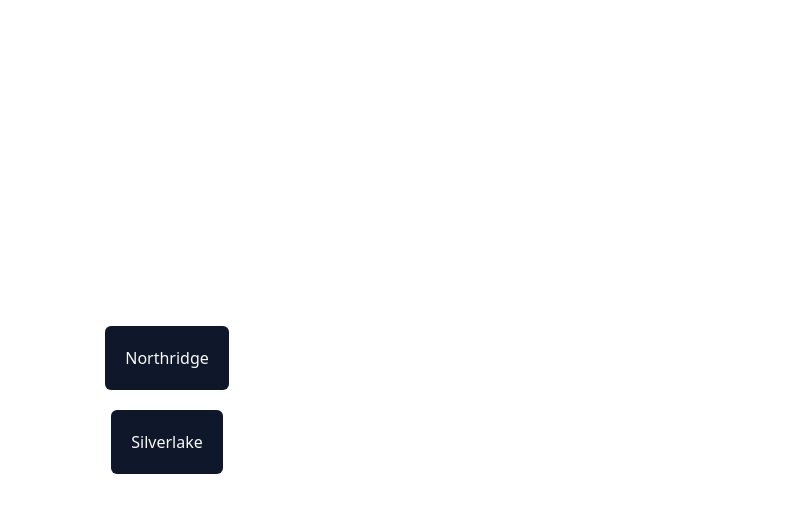
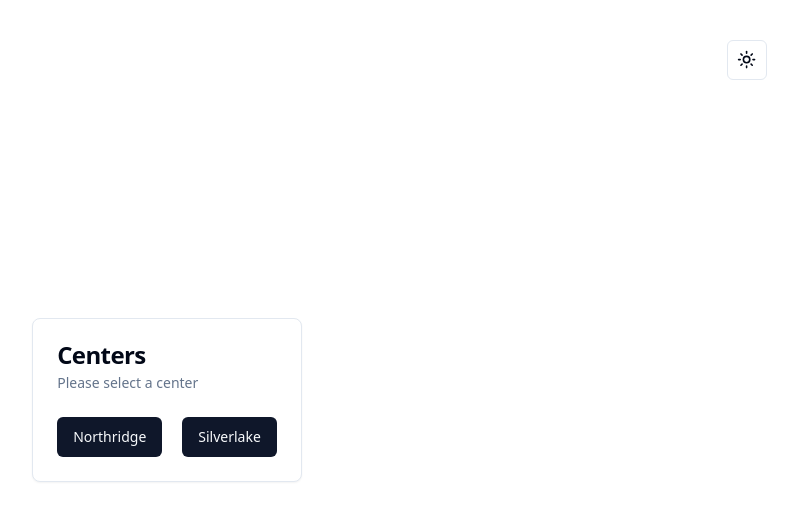
Before and after one commit to kzolt/checkin, a Next.js app: page / in a window 1280 px wide. Shown: the top 520 px of the page, without its empty margins (473-1271 px from the left). Built offline with nearby package versions, Linux system fonts and the light colour scheme.

Commit message:
NextTop Loader, Cards, & Theme Switcher

```diff
--- a/package.json
+++ b/package.json
@@ -32,6 +32,7 @@
     "lucide-react": "^0.400.0",
     "next": "^14.2.1",
     "next-themes": "^0.3.0",
+    "nextjs-toploader": "^1.6.12",
     "postgres": "^3.4.4",
     "react": "^18.3.0",
     "react-dom": "^18.3.0",
--- a/src/app/layout.tsx
+++ b/src/app/layout.tsx
@@ -1,7 +1,11 @@
 import '~/styles/globals.css'
 
 import { GeistSans } from 'geist/font/sans'
+import NextTopLoader from 'nextjs-toploader'
+
 import { ThemeProvider } from '~/components/ui/theme-provider'
+import { ModeToggle } from '~/components/ui/theme-switcher'
+
 import { Toaster } from '~/components/ui/sonner'
 
 export const metadata = {
@@ -20,7 +24,11 @@ export default function RootLayout({ children }: { children: React.ReactNode })
                     enableSystem
                     disableTransitionOnChange
                 >
+                    <NextTopLoader />
                     {children}
+                    <div className="absolute right-0 top-0 m-10">
+                        <ModeToggle />
+                    </div>
                     <Toaster position="bottom-right" richColors />
                 </ThemeProvider>
             </body>
--- a/src/app/page.tsx
+++ b/src/app/page.tsx
@@ -1,20 +1,35 @@
 import Link from 'next/link'
+import {
+    Card,
+    CardContent,
+    CardHeader,
+    CardTitle,
+    CardDescription
+} from '~/components/ui/card'
 
 export default function MainPage() {
     return (
-        <main className="flex h-screen w-screen flex-col items-center justify-center gap-5">
+        <main className="flex h-screen w-screen flex-row items-center justify-center gap-5">
+            <Card>
+                <CardHeader>
+                    <CardTitle>Centers</CardTitle>
+                    <CardDescription>Please select a center</CardDescription>
+                </CardHeader>
+                <CardContent className="flex flex-row gap-5">
                     <Link
                         href="/northridge"
-                className="flex flex-row items-center justify-center rounded-md bg-primary p-5 text-primary-foreground"
+                        className="inline-flex h-10 items-center justify-center whitespace-nowrap rounded-md bg-primary px-4 py-2 text-sm font-medium text-primary-foreground ring-offset-background transition-colors hover:bg-primary/90 focus-visible:outline-none focus-visible:ring-2 focus-visible:ring-ring focus-visible:ring-offset-2 disabled:pointer-events-none disabled:opacity-50"
                     >
                         Northridge
                     </Link>
                     <Link
                         href="/silverlake"
-                className="flex flex-row items-center justify-center rounded-md bg-primary p-5 text-primary-foreground"
+                        className="inline-flex h-10 items-center justify-center whitespace-nowrap rounded-md bg-primary px-4 py-2 text-sm font-medium text-primary-foreground ring-offset-background transition-colors hover:bg-primary/90 focus-visible:outline-none focus-visible:ring-2 focus-visible:ring-ring focus-visible:ring-offset-2 disabled:pointer-events-none disabled:opacity-50"
                     >
                         Silverlake
                     </Link>
+                </CardContent>
+            </Card>
         </main>
     )
 }
--- /dev/null
+++ b/src/components/ui/card.tsx
@@ -0,0 +1,79 @@
+import * as React from "react"
+
+import { cn } from "~/lib/utils"
+
+const Card = React.forwardRef<
+  HTMLDivElement,
+  React.HTMLAttributes<HTMLDivElement>
+>(({ className, ...props }, ref) => (
+  <div
+    ref={ref}
+    className={cn(
+      "rounded-lg border bg-card text-card-foreground shadow-sm",
+      className
+    )}
+    {...props}
+  />
+))
+Card.displayName = "Card"
+
+const CardHeader = React.forwardRef<
+  HTMLDivElement,
+  React.HTMLAttributes<HTMLDivElement>
+>(({ className, ...props }, ref) => (
+  <div
+    ref={ref}
+    className={cn("flex flex-col space-y-1.5 p-6", className)}
+    {...props}
+  />
+))
+CardHeader.displayName = "CardHeader"
+
+const CardTitle = React.forwardRef<
+  HTMLParagraphElement,
+  React.HTMLAttributes<HTMLHeadingElement>
+>(({ className, ...props }, ref) => (
+  <h3
+    ref={ref}
+    className={cn(
+      "text-2xl font-semibold leading-none tracking-tight",
+      className
+    )}
+    {...props}
+  />
+))
+CardTitle.displayName = "CardTitle"
+
+const CardDescription = React.forwardRef<
+  HTMLParagraphElement,
+  React.HTMLAttributes<HTMLParagraphElement>
+>(({ className, ...props }, ref) => (
+  <p
+    ref={ref}
+    className={cn("text-sm text-muted-foreground", className)}
+    {...props}
+  />
+))
+CardDescription.displayName = "CardDescription"
+
+const CardContent = React.forwardRef<
+  HTMLDivElement,
+  React.HTMLAttributes<HTMLDivElement>
+>(({ className, ...props }, ref) => (
+  <div ref={ref} className={cn("p-6 pt-0", className)} {...props} />
+))
+CardContent.displayName = "CardContent"
+
+const CardFooter = React.forwardRef<
+  HTMLDivElement,
+  React.HTMLAttributes<HTMLDivElement>
+>(({ className, ...props }, ref) => (
+  <div
+    ref={ref}
+    className={cn("flex items-center p-6 pt-0", className)}
+    {...props}
+  />
+))
+CardFooter.displayName = "CardFooter"
+
+export { Card, CardHeader, CardFooter, CardTitle, CardDescription, CardContent }
```
Also changed, not shown: 1 other file (tests, documents, lock files or other folders). Lines whose indentation alone changed are shown as unchanged.
